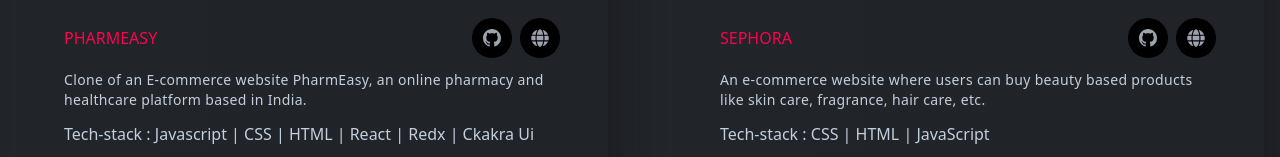
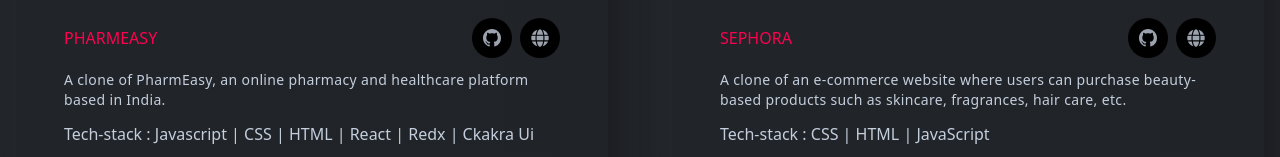
Before and after one commit to varun2696/varun2696.github.io, a React (Create React App) app: page / in a window 1280 px wide. Shown: the part 2544-2701 px from the top of the page. Built offline with nearby package versions, Linux system fonts and the light colour scheme.

Commit message:
changes in profile pic and projects

```diff
--- a/src/components/Navbar.jsx
+++ b/src/components/Navbar.jsx
@@ -105,6 +105,8 @@
           </li>
         </ul>
 
+
+    {/* for mobile view */}
         <span
           onClick={() => setShowMenu(!showMenu)}
           className="text-xl mdl:hidden bg-black w-10 h-10 inline-flex items-center justify-center rounded-full text-designColor cursor-pointer"
@@ -115,7 +117,7 @@
           <div className="w-[80%] h-screen overflow-scroll absolute top-0 left-0 bg-gray-900 p-4 scrollbar-hide">
             <div className="flex flex-col gap-8 py-2 relative">
               <div>
-                <img className="w-[25%]" src={bannerImg} alt="logo" />
+                <img className="w-[25%] rounded-full" src={"https://avatars.githubusercontent.com/u/110106484?v=4"} alt="profile" />
                 <p className="text-sm text-gray-400 mt-2">
                   Full Stack Developer
                 </p>
--- a/src/components/banners/RightBanner.jsx
+++ b/src/components/banners/RightBanner.jsx
@@ -1,15 +1,15 @@
 import React from 'react'
-import { bannerImg } from "../../assets/index";
+// import { bannerImg } from "../../assets/index";
 
 const RightBanner = () => {
   return (
     <div className="w-full lgl:w-1/2 flex justify-center items-center relative">
       <img
-        className="home-img w-[300px] h-[300px] lgl:w-[450px] lgl:h-[500px] z-10"
-        src={bannerImg}
-        alt="bannerImg"
+        className="home-img w-[300px] h-[300px] lgl:w-[450px] lgl:h-[500px] z-10 rounded-full"
+        src={"https://avatars.githubusercontent.com/u/110106484?v=4"}
+        alt="profilePhoto"
       />
-      <div className="absolute bottom-0 w-[350px] h-[300px] lgl:w-[500px] lgl:h-[500px] bg-gradient-to-r from-[#1e2024] to-[#202327] shadow-shadowOne flex justify-center items-center"></div>
+      <div className="absolute bottom-0 w-[350px] h-[300px] lgl:w-[500px] lgl:h-[500px] bg-gradient-to-r from-[#1e2024] to-[#202327] shadow-shadowOne flex justify-center items-center rounded-3xl"></div>
     </div>
   );
 }
--- a/src/components/projects/Projects.jsx
+++ b/src/components/projects/Projects.jsx
@@ -15,29 +15,27 @@
 
         <ProjectsCard
           title="PharmEasy"
-          des="Clone of an E-commerce website PharmEasy, an online pharmacy and healthcare platform based in India."
+          des="A clone of PharmEasy, an online pharmacy and healthcare platform based in India."
           src={projectTwo}
-          github={"https://github.com/varun2696/decorous-pan-7664"}
+          github={"https://github.com/varun2696/Pharmeasy-clone"}
           deployedLink={"https://pharmeasy-tan.vercel.app/"}
           teckStack={"Javascript | CSS | HTML | React | Redx | Ckakra Ui"}
         />
 
         <ProjectsCard
           title="Sephora"
-          des="An e-commerce website where users can buy beauty
-          based products like skin care, fragrance, hair care,
-          etc."
+          des="A clone of an e-commerce website where users can purchase beauty-based products such as skincare, fragrances, hair care, etc."
           src={projectOne}
-          github={"https://github.com/varun2696/faithful-night-9583"}
-          deployedLink={"https://timely-wisp-f8d982.netlify.app/"}
+          github={"https://github.com/varun2696/Sephora-clone"}
+          deployedLink={"https://c4ra-clone-js.netlify.app/"}
           teckStack={'CSS | HTML | JavaScript'}
         />
 
         <ProjectsCard
           title="Apple.com"
-          des="Clone of an Apple.com, an online platform for the multinational technology company."
+          des="A clone of the Apple.com website where users can find Apple iPhones, iPads, and Macs."
           src={projectThree}
-          github={"https://github.com/varun2696/Perpetual-fact-6008"}
+          github={"https://github.com/varun2696/Apple.com-clone"}
           deployedLink={"https://matrix-opal.vercel.app/"}
           teckStack={'Javascript | React | Ckakra Ui | Node | Express | MongoDb'}
         />
```
